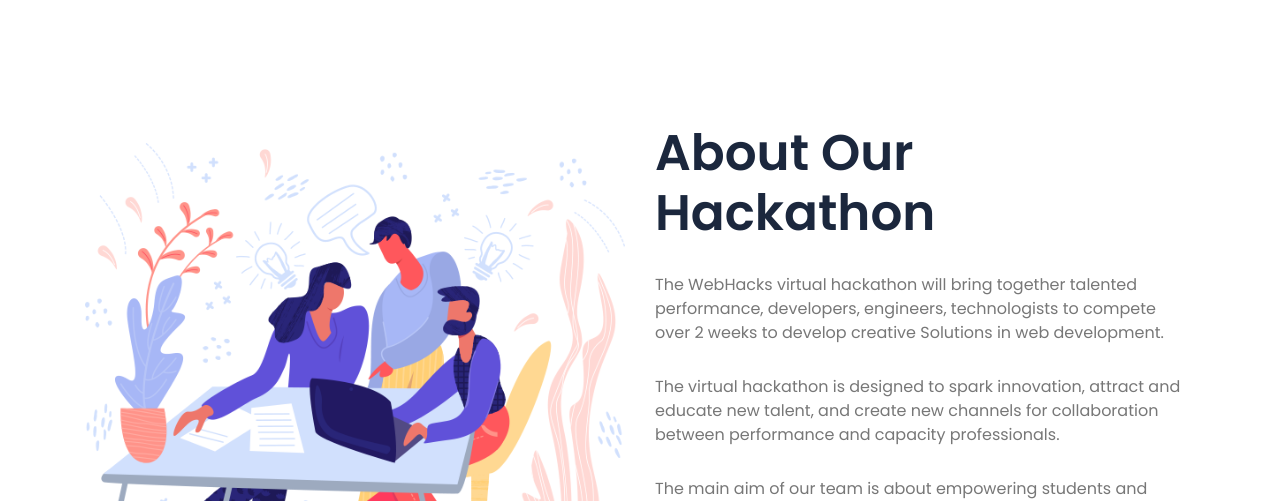
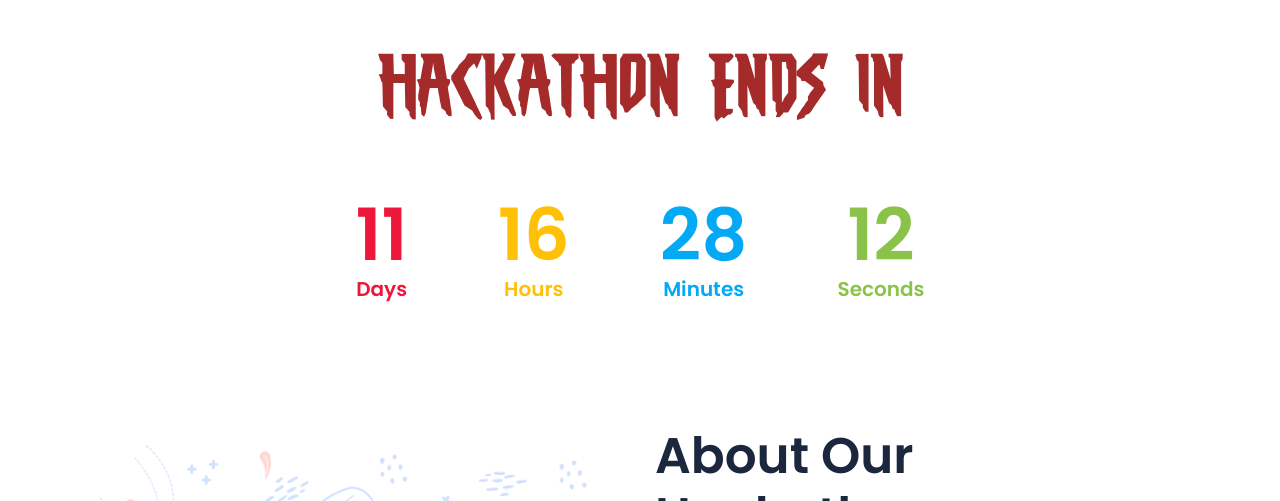
Before and after one commit to rajshah001/dsc-hackathon, a plain HTML site: page template/index.html in a window 1280 px wide. Shown: the part 752-1253 px from the top of the page. Drawn offline with Linux system fonts and the light colour scheme; files whose address does not match are found by name.

Commit message:
added end counter

```diff
--- a/template/index.html
+++ b/template/index.html
@@ -148,6 +148,24 @@
             <!-- container -->
         </div>
         <!-- header content -->
+
+
+        <div class="d-flex align-items-center">
+            <div class="container">
+                <div class="row justify-content-center">
+                    <div class="col-lg-10">
+                        <div class="header-content text-center">
+                            <h1 class="header-title" style="color: brown; font-size: 4rem;">hackathon Ends In</h1>
+                        </div>
+
+                        <div data-countdown="2021/04/30"></div>
+                        <!-- header content -->
+                    </div>
+                </div>
+                <!-- row -->
+            </div>
+            <!-- container -->
+        </div>
     </header>
 
     <!--====== HEADER PART ENDS ======-->
```
